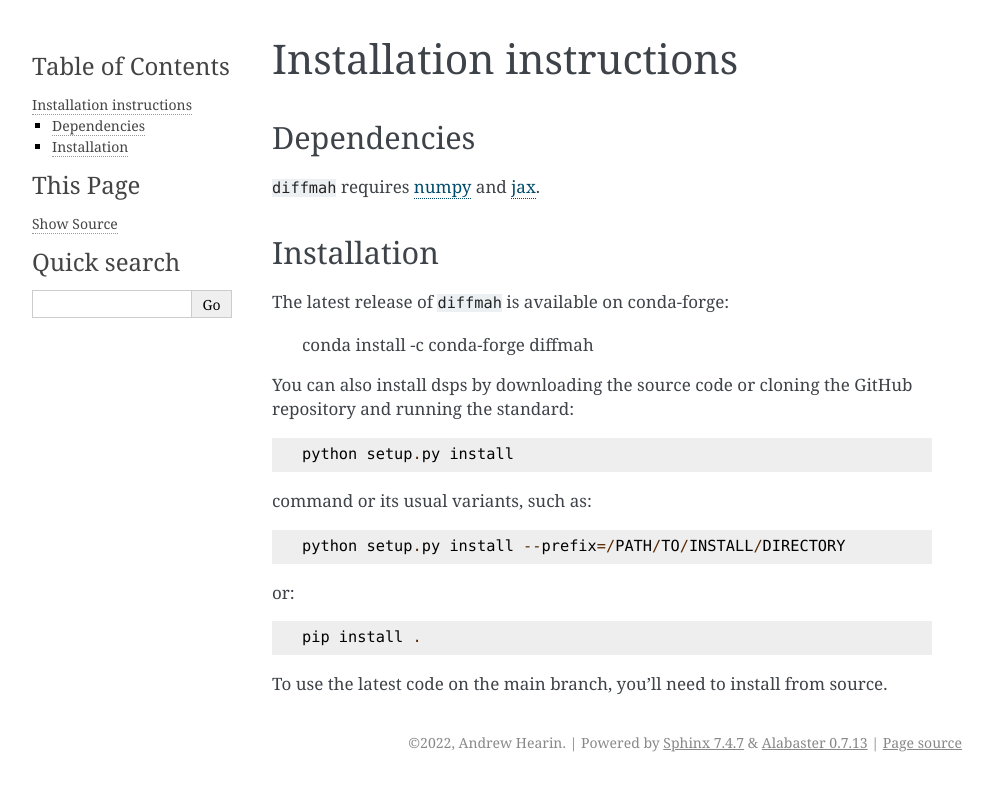
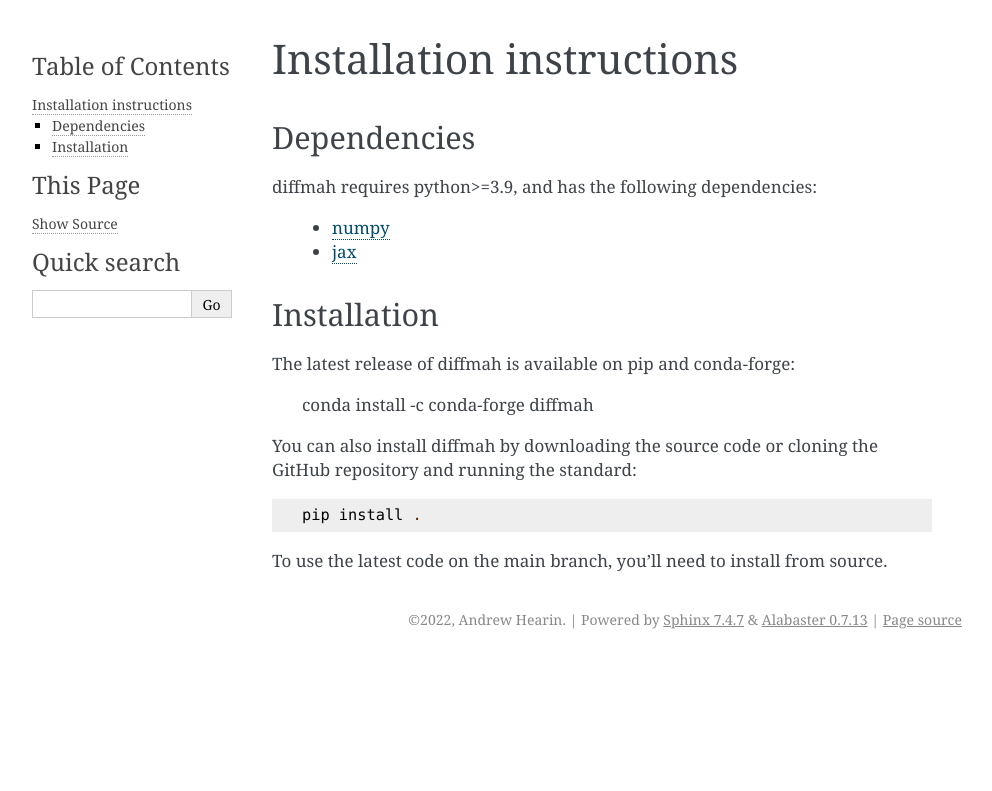
Before and after one commit to ArgonneCPAC/diffmah, a Sphinx documentation site: the page built from docs/source/installation.rst, in a window 1280 px wide. Shown: the top 791 px of the page, without its empty margins (148-1140 px from the left). Built offline with Sphinx 7.4.7, drawn with Linux system fonts in a browser that asks for light colours.

Commit message:
Update docs

```diff
--- a/docs/source/installation.rst
+++ b/docs/source/installation.rst
@@ -4,26 +4,20 @@
 Dependencies
 ------------
 
-``diffmah`` requires `numpy <https://numpy.org/>`__
-and `jax <https://jax.readthedocs.io/en/latest/>`__.
+diffmah requires python>=3.9, and has the following dependencies:
+
+  - `numpy <https://numpy.org/>`__
+  - `jax <https://jax.readthedocs.io/en/latest/>`__
 
 Installation
 ------------
 
-The latest release of ``diffmah`` is available on conda-forge:
+The latest release of diffmah is available on pip and conda-forge:
 
        conda install -c conda-forge diffmah
 
-You can also install dsps by downloading the source code or cloning the GitHub
+You can also install diffmah by downloading the source code or cloning the GitHub
 repository and running the standard::
-
-       python setup.py install
-
-command or its usual variants, such as::
-
-       python setup.py install --prefix=/PATH/TO/INSTALL/DIRECTORY
-
-or::
 
        pip install .
 
```
Also changed, not shown: README.md (+4 -8 lines), docs/source/index.rst (+9 -5 lines), docs/source/diffmah_halo_populations.ipynb (added), 1 other file.
